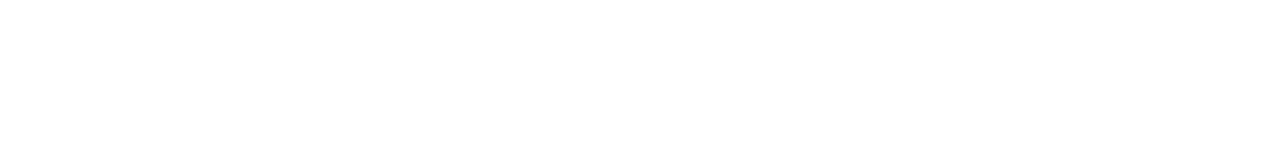
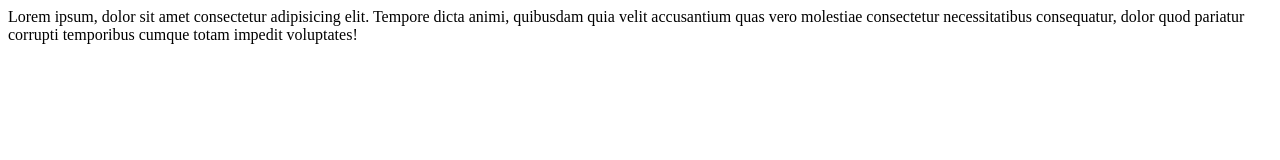
Before and after one commit to AndresErira/cursoPrueba, a plain HTML site: page index.html in a window 1280 px wide. Drawn offline with Linux system fonts and the light colour scheme.

Commit message:
git ahora index.html tiene lorem

```diff
--- a/index.html
+++ b/index.html
@@ -7,6 +7,10 @@
     <title>Document</title>
 </head>
 <body>
-
+    Lorem ipsum, dolor sit amet consectetur adipisicing elit.
+    Tempore dicta animi, quibusdam quia
+    velit accusantium quas vero molestiae consectetur
+    necessitatibus consequatur, dolor quod pariatur
+    corrupti temporibus cumque totam impedit voluptates!
 </body>
 </html>
```
